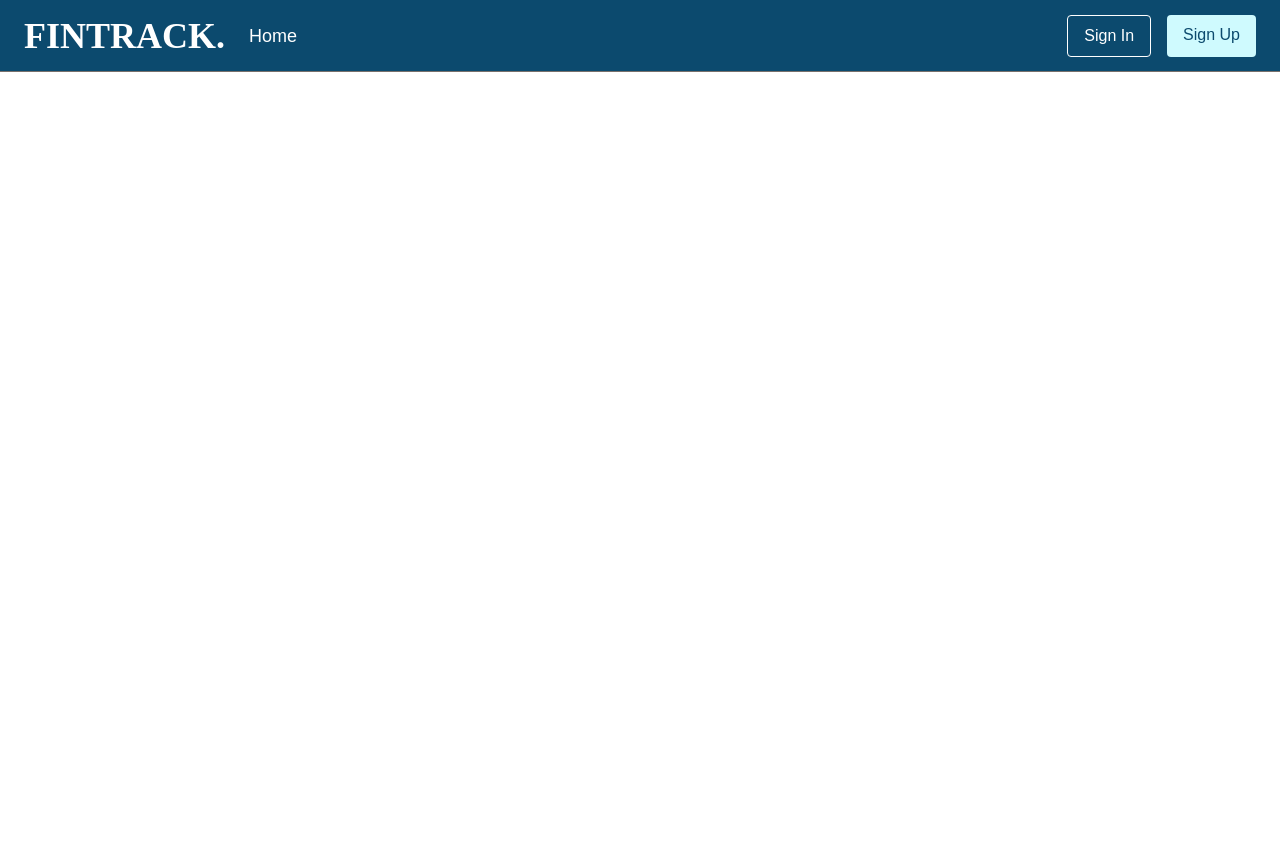
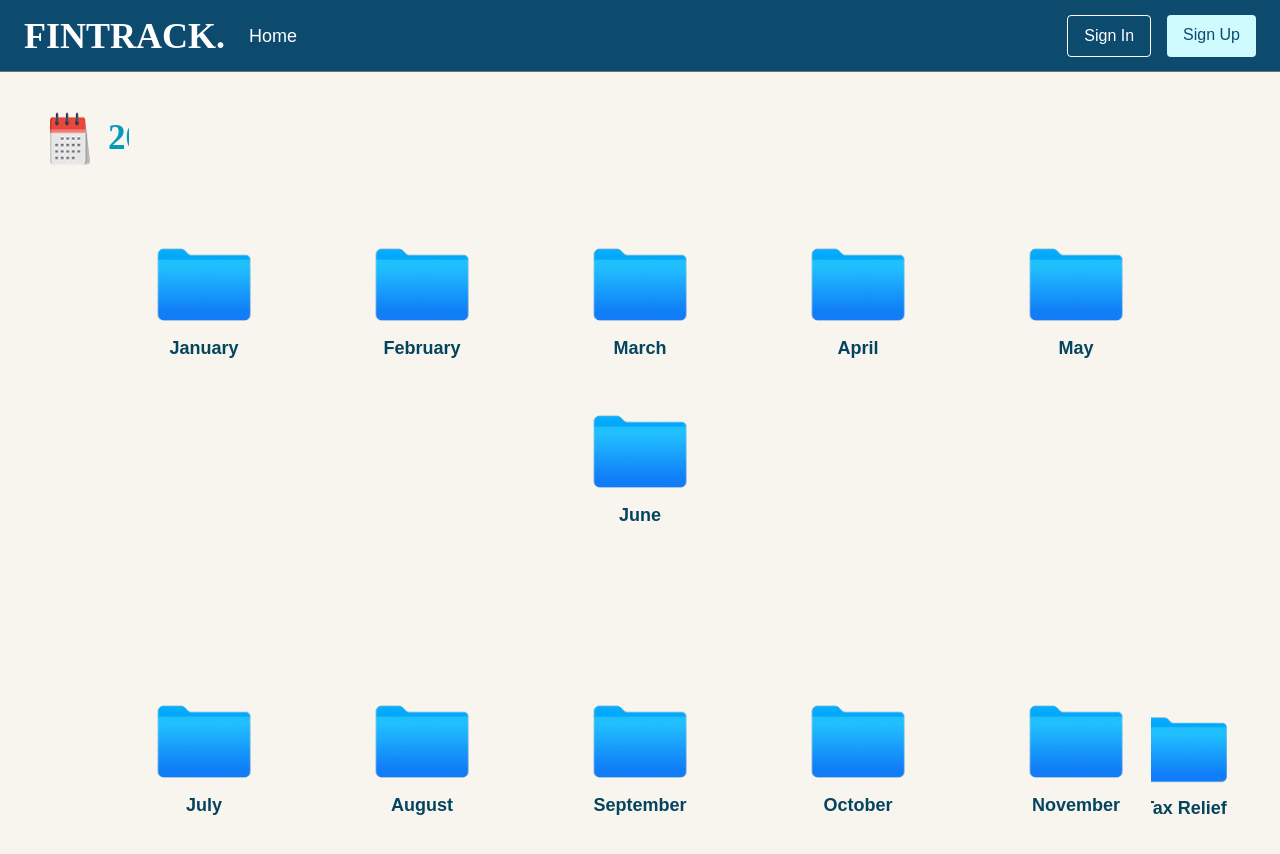
Before and after one commit to MaisarahQistina/fintrack, a React (Create React App) app: page /yearly-expenses in a window 1280 px wide. Shown: the top 854 px of the page. Before the commit the page ends 800 px from the top, so only its background shows below. Built offline with nearby package versions, Linux system fonts and the light colour scheme.

Commit message:
my expenses by year

```diff
--- a/src/App.js
+++ b/src/App.js
@@ -5,6 +5,7 @@ import { FinTrackLanding } from "./LandingPage/FinTrackLanding";
 import { SignIn } from "./SignIn/SignIn";
 import { ExpensesUpload } from "./ExpensesUpload/ExpensesUpload";
 import NavBar from "./LandingPage/components/NavBar";
+import YearlyExpensesView from "./YearlyExpenses/YearlyExpensesView";
 // import { Footer } from "./LandingPage/components/Footer"; // Your shared footer component
 
 const App = () => {
@@ -22,6 +23,7 @@ const App = () => {
           <Route path="/sign-in" element={<SignIn />} />
           <Route path="/sign-up" element={<SignIn />} />
           <Route path="/my-expenses" element={<ExpensesUpload />} />
+          <Route path="/yearly-expenses" element={<YearlyExpensesView />} />
           {/* Add more routes as needed */}
         </Routes>
 
--- a/src/LandingPage/components/NavBar.js
+++ b/src/LandingPage/components/NavBar.js
@@ -9,16 +9,16 @@ const NavBar = ({ user, onSignOut }) => {
 
   const userNavLinks = [
     { text: "Home", path: "/" },
-    { text: "Appointments", path: "/appointment-view" },
+    { text: "My Expenses", path: "/my-expenses" },
+    { text: "Dashboard", path: "/dashboard" },
+    { text: "Infographics", path: "/infographics" },
   ];
 
   const adminNavLinks = [
     { text: "Home", path: "/admin-home" },
-    { text: "Event Details", path: "/admin-event" },
-    { text: "Medical Staff", path: "/admin-medical-staff" },
-    { text: "Appointments", path: "/admin-appointment" },
-    { text: "Feedback", path: "/admin-feedback" },
-    { text: "Blood Bank", path: "/bloodbank" },
+    { text: "Tax Relief", path: "/admin-taxrelief" },
+    { text: "Infographics", path: "/admin-infographics" },
+    { text: "Feedbacks", path: "/admin-feedbacks" },
   ];
 
   // Determine which links to display
--- /dev/null
+++ b/src/YearlyExpenses/MonthsRow.js
@@ -0,0 +1,25 @@
+import styles from "./YearlyExpensesView.module.css";
+
+const MonthCell = ({ month }) => {
+    return (
+      <article className={styles[month.toLowerCase()]} style={{ display: "flex", flexDirection: "column", alignItems: "center" }}>
+        <img src="/folder.png" alt="Folder Icon" width="100" height="100" />
+        <h3>{month}</h3>
+      </article>
+    );
+  };
+
+const MonthsRow = ({ months }) => {
+  return (
+    <section className={styles.monthsRowContainer}>
+      <div className={styles.monthsBackground} />
+      <div className={styles.monthsGrid}>
+        {months.map((month) => (
+          <MonthCell key={month} month={month} />
+        ))}
+      </div>
+    </section>
+  );
+};
+
+export default MonthsRow;
--- /dev/null
+++ b/src/YearlyExpenses/YearlyExpensesView.js
@@ -0,0 +1,42 @@
+import React from "react";
+import MonthsRow from "./MonthsRow";
+import styles from "./YearlyExpensesView.module.css";
+
+const firstHalfMonths = [
+  "January",
+  "February",
+  "March",
+  "April",
+  "May",
+  "June",
+];
+const secondHalfMonths = [
+  "July",
+  "August",
+  "September",
+  "October",
+  "November",
+  "December",
+];
+
+function YearlyExpensesView() {
+  return (
+    <main className={styles.yearlyExpensesView}>
+      <div className={styles.viewBy}>
+      <img src="/Calendar.png" alt="Calendar" width="40" height="10" />2024
+      </div>
+
+      <section className={styles.monthsContainer}>
+        <MonthsRow months={firstHalfMonths} />
+        <MonthsRow months={secondHalfMonths} />
+      </section>
+
+      <div className={styles.taxRelief}>
+        <img src="/folder.png" alt="Folder Icon" />
+        <span>Tax Relief</span>
+    </div>
+    </main>
+  );
+}
+
+export default YearlyExpensesView;
--- /dev/null
+++ b/src/YearlyExpenses/YearlyExpensesView.module.css
@@ -0,0 +1,148 @@
+html, body {
+    margin: 0;
+    padding: 0;
+    overflow-x: hidden; /* Prevent horizontal scrolling */
+    width: 100%;
+}
+
+.yearlyExpensesView {
+    display: flex;
+    flex-direction: column;
+    align-items: center; /* Centers horizontally */
+    justify-content: flex-start; /* Centers vertically */
+    height: 100vh; /* Takes full screen height */
+    width: 100vw; /* Takes full screen width */
+    position: relative; /* Prevents it from being affected by absolute positioning */
+    background-color: #F8F5EF; /* Solid background color */
+}
+
+  .monthsContainer {
+    z-index: 1; /* Ensure it's above background */
+    border: 1px solid transparent;
+    border-radius: 5px;
+    width: 80%; /* Adjust width dynamically */
+    max-width: 1440px;
+    margin-top: 20px;
+    position: relative; /* Change from absolute to relative */
+    bottom: auto;
+    right: auto;
+}
+
+  .monthsRowContainer {
+    width: 100%;
+    padding: 20px 0;
+  }
+
+  .monthsBackground {
+    background-color: #f8f5ef;
+    border: 1px solid #0000;
+    border-radius: 2px;
+    gap: 40px 70px;
+    width: 100%;
+    min-height: 121px;
+    padding-bottom: 1px;
+    display: flex;
+  }
+
+  .monthsGrid {
+    background-color: #f8f5ef;
+    border: 1px solid #0000;
+    border-radius: 2px;
+    flex-wrap: wrap;
+    justify-content: start;
+    align-items: center;
+    gap: 40px 70px;
+    width: 100%;
+    min-height: 89px;
+    /* padding: 0 70px 1px; */
+    display: flex;
+    overflow: hidden;
+  }
+
+  .january,
+  .february,
+  .march,
+  .april,
+  .may,
+  .june,
+  .july,
+  .august,
+  .september,
+  .october,
+  .november,
+  .december {
+    flex-grow: 1;
+    flex-shrink: 1;
+    align-self: stretch;
+    font-size: 18px;
+    font-family: 'NATS', sans-serif;
+    font-weight: bold;
+    color: #05445E;
+    width: 126px;
+    margin: auto 0;
+  }
+
+  @media (width <= 991px) {
+    .yearlyExpensesView {
+      white-space: initial;
+    }
+
+    .backgroundImage {
+      max-width: 100%;
+    }
+
+    .monthsContainer {
+      max-width: 100%;
+      white-space: initial;
+    }
+
+    .monthsRowContainer {
+      max-width: 100%;
+      white-space: initial;
+    }
+
+    .monthsBackground {
+      max-width: 100%;
+    }
+
+    .monthsGrid {
+      max-width: 100%;
+      white-space: initial;
+      padding-left: 20px;
+      padding-right: 20px;
+    }
+  }
+
+  .viewBy {
+    font-size: 35px;  /* Adjust as needed */
+    font-family: 'Abhaya Libre';
+    font-weight: bold;
+    color: #049BB9; /* Adjust color if needed */
+    position: absolute;
+    display: flex;
+    top: 40px;  /* Adjust distance from the top */
+    left: 50px; /* Adjust distance from the left */
+    gap: 18px;
+  }
+
+  .taxRelief {
+    position: absolute;
+    bottom: 50px;  /* Keep it at bottom */
+    right: 50px;   /* Keep it at right */
+    display: flex;
+    flex-direction: column; /* Ensure text is below icon */
+    align-items: center; /* Center text and icon */
+    text-align: center;
+}
+
+.taxRelief img {
+    width: 90px;  /* Adjust folder size */
+    height: 90px;
+}
+
+.taxRelief span {
+    font-size: 18px;
+    font-family: 'NATS', sans-serif;
+    font-weight: bold;
+    color: #05445E;
+}
```
Also changed, not shown: public/Calendar.png (added), public/folder.png (added).
